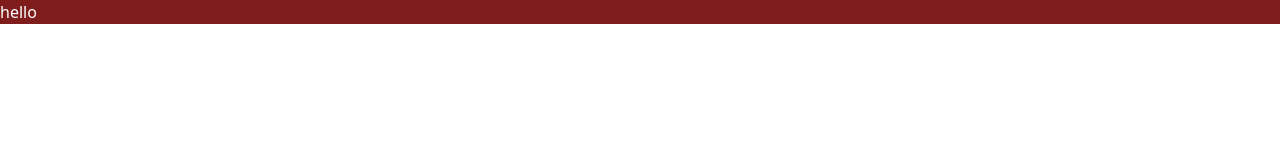
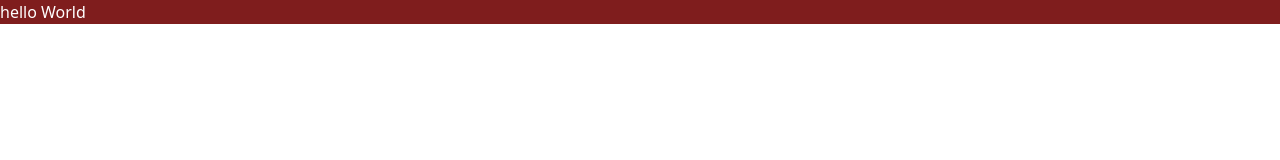
Before and after one commit to samualhalder/TechNuze, a React (Vite) app in the folder client/: page / in a window 1280 px wide. Shown: the top 160 px of the page. Built offline with nearby package versions, Linux system fonts and the light colour scheme.

Commit message:
new mern Project has created with tailwind css

```diff
--- a/client/src/App.jsx
+++ b/client/src/App.jsx
@@ -1,7 +1,7 @@
 function App() {
   return (
     <>
-      <h1 className="bg-red-900 text-white">hello</h1>
+      <h1 className="bg-red-900 text-white">hello World</h1>
     </>
   );
 }
```
